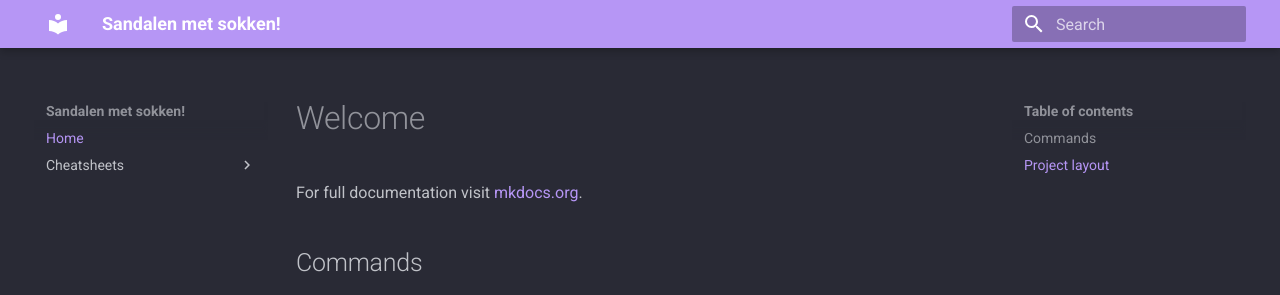
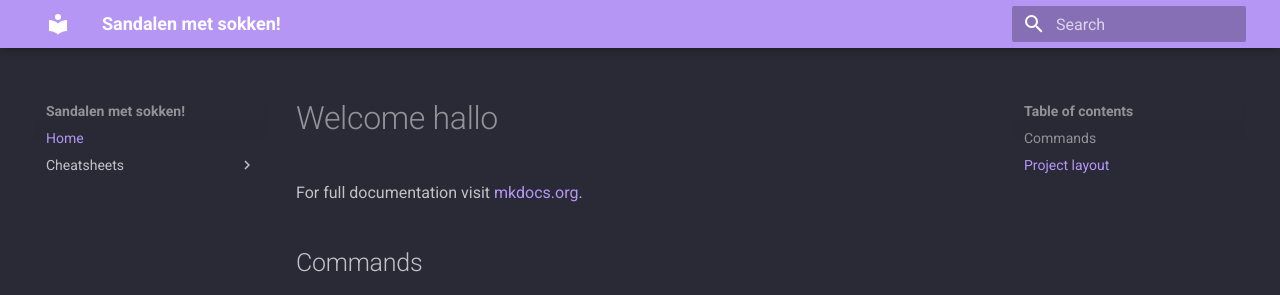
Before and after one commit to chinouvm/sandalenmetsokken-wiki, an MkDocs documentation site: the page built from docs/index.md, in a window 1280 px wide. Shown: the top 295 px of the page. Built offline with MkDocs 1.6.1 and Material for MkDocs 9.7.7, drawn with Linux system fonts in a browser that asks for light colours.

Commit message:
Edited index.md

```diff
--- a/docs/index.md
+++ b/docs/index.md
@@ -1,4 +1,4 @@
-# Welcome
+# Welcome hallo
 
 For full documentation visit [mkdocs.org](https://www.mkdocs.org).
 
```
